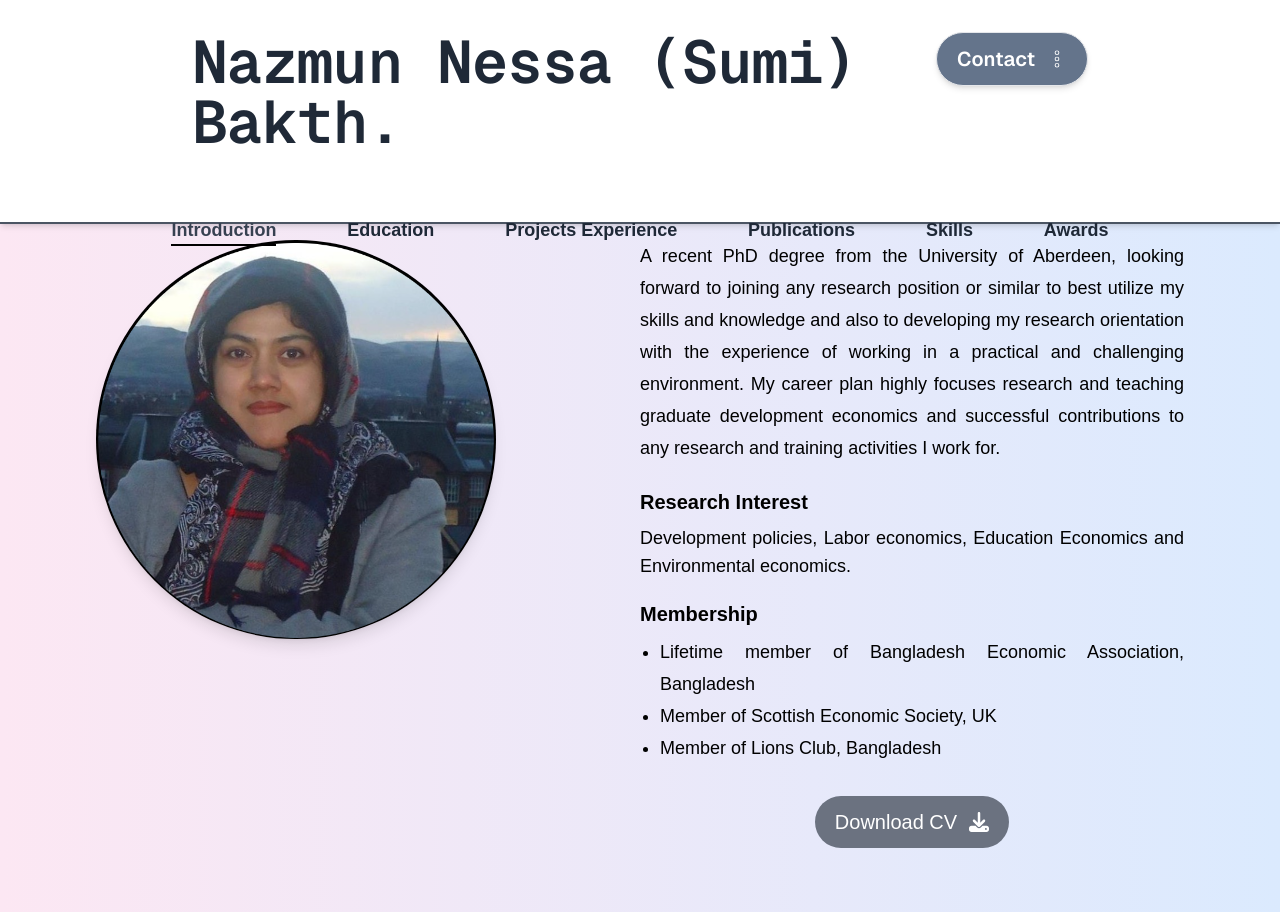
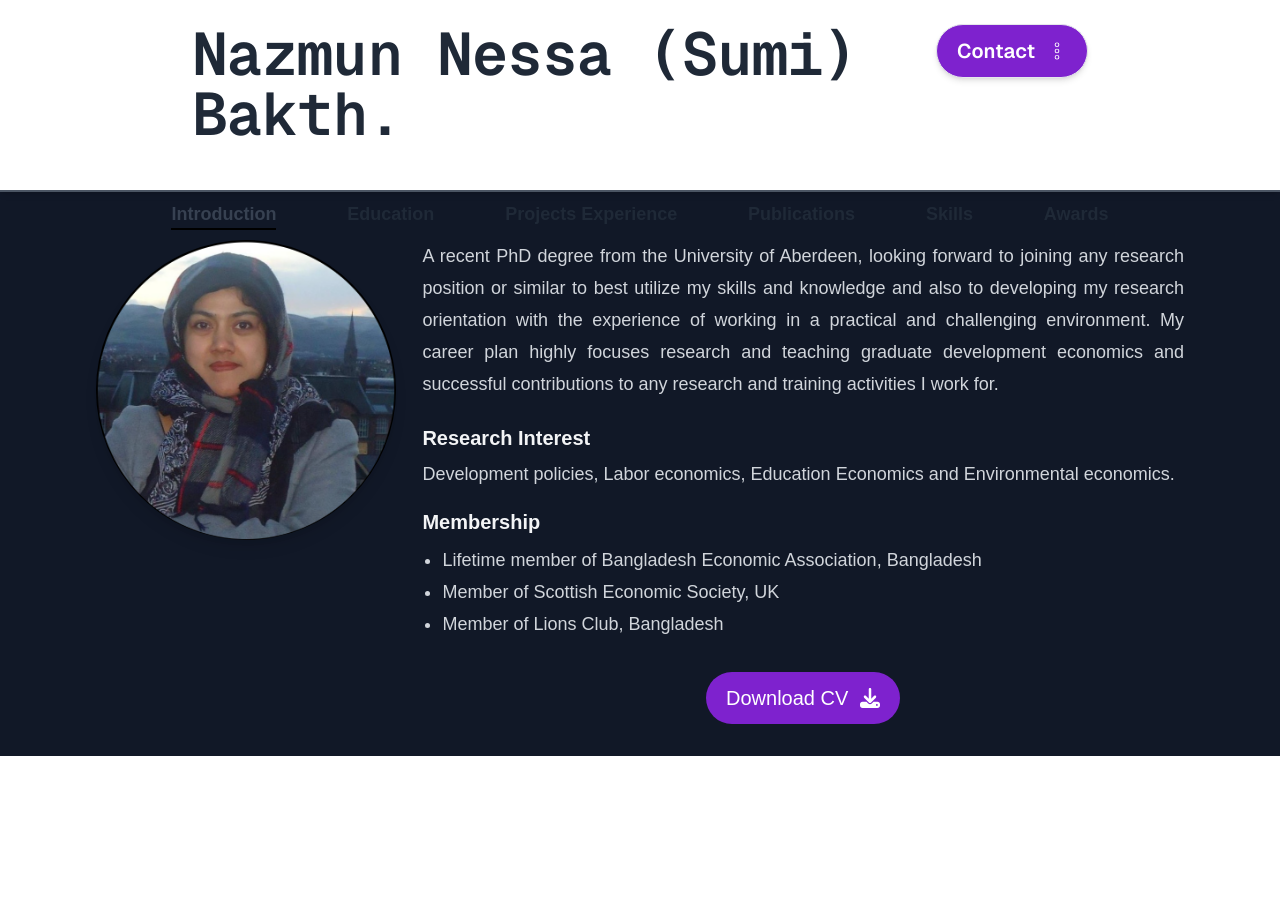
Before and after one commit to Musaddek-Ahmed/PhdHolder_portfolio, a Next.js app: page / in a window 1280 px wide. After the commit the page ends 800 px from the top, so only its background shows below. Built offline with nearby package versions, Linux system fonts and the light colour scheme.

Commit message:
latest update

```diff
--- a/app/components/navbar.tsx
+++ b/app/components/navbar.tsx
@@ -43,13 +43,13 @@ const Navbar = () => {
   }
 
   return (
-    <div className='fixed z-50 w-full sm:h-56 h-24 bg-white border-b-2 border-gray-600 sm:px-24 px-0 shadow-md'>
-        <div className=' flex flex-row justify-between sm:px-24 px-3 py-8'>
+    <div className='fixed z-50 w-full sm:h-48 h-24 bg-white border-b-2 border-gray-600 sm:px-24 px-0 shadow-md'>
+        <div className=' flex flex-row justify-between sm:px-24 px-3 py-6'>
         <div className='sm:text-6xl text-lg tracking-[-1px] text-gray-800 font-bold font-[family-name:var(--font-geist-mono)]'>Nazmun Nessa (Sumi) Bakth.</div>
 
 
         <div className='sm:block hidden'>
-            <button className='flex flex-row gap-3 items-center px-5 py-3 border-[1px]  shadow-md bg-slate-500 text-white hover:bg-gray-800 font-semibold text-xl rounded-full font-[family-name:var(--font-geist-sans)]'>
+            <button className='flex flex-row gap-3 items-center px-5 py-3 border-[1px]  shadow-md bg-purple-700 text-white hover:bg-purple-800 font-semibold text-xl rounded-full font-[family-name:var(--font-geist-sans)]'>
                 Contact
                 <PiDotsThreeOutlineVerticalLight />
             </button>
--- a/app/page.tsx
+++ b/app/page.tsx
@@ -4,23 +4,23 @@ import { FaDownload } from "react-icons/fa6";
 export default function Home() {
 
   return (
-    <div className="bg-gradient-to-r from-pink-100 to-blue-100 flex sm:flex-row flex-col  justify-between sm:px-24 px-5 py-8 sm:pt-60 pt-36 ">
+    <div className=" bg-gray-900 flex sm:flex-row flex-col  justify-between sm:px-24 px-5  sm:pt-60 pt-36 ">
       <div className="flex flex-col items-center sm:py-0 py-5 ">
-        <Image src='/images/sumi.png' alt="icon" width={400} height={400} className="rounded-full shadow-lg"/>
+        <Image src='/images/sumi.png' alt="icon" width={300} height={300} className="rounded-full shadow-lg"/>
 
       </div>
-      <div className="flex flex-col text-lg text-black text-justify sm:w-[50%] w-full leading-8">
+      <div className="flex flex-col text-lg text-gray-300 text-justify sm:w-[70%] w-full leading-8">
         <h1 className="pb-4">A recent PhD degree from the University of Aberdeen, looking forward to joining any research
 position or similar to best utilize my skills and knowledge and also to developing my research
 orientation with the experience of working in a practical and challenging environment.
 My career plan highly focuses research and teaching graduate development economics and
 successful contributions to any research and training activities I work for. </h1>
 
-        <h1 className="font fold text-xl py-2 font-semibold">Research Interest</h1>
+        <h1 className="text-gray-100 font fold text-xl py-2 font-semibold">Research Interest</h1>
         <h1 className="text-lg"> Development policies, Labor economics, Education Economics and Environmental
         economics.</h1>
 
-        <h1 className="font-bold text-xl pt-5 pb-2">Membership</h1>
+        <h1 className="font-bold text-gray-100 text-xl pt-5 pb-2">Membership</h1>
         <ul className="list-disc pl-5">
           <li>Lifetime member of Bangladesh Economic Association, Bangladesh</li>
           <li>Member of Scottish Economic Society, UK</li>
@@ -31,7 +31,7 @@ successful contributions to any research and training activities I work for. </h
         <a
         href="/CV.pdf"
         download="CV.pdf"
-         className="rounded-full flex flex-row gap-3 items-center bg-gray-500 text-white font-medium px-5 py-3 text-xl hover:bg-gray-800">
+         className="rounded-full flex flex-row gap-3 items-center bg-purple-700 text-white font-medium px-5 py-3 text-xl hover:bg-purple-800">
           Download CV
           <FaDownload />
         </a>
```
